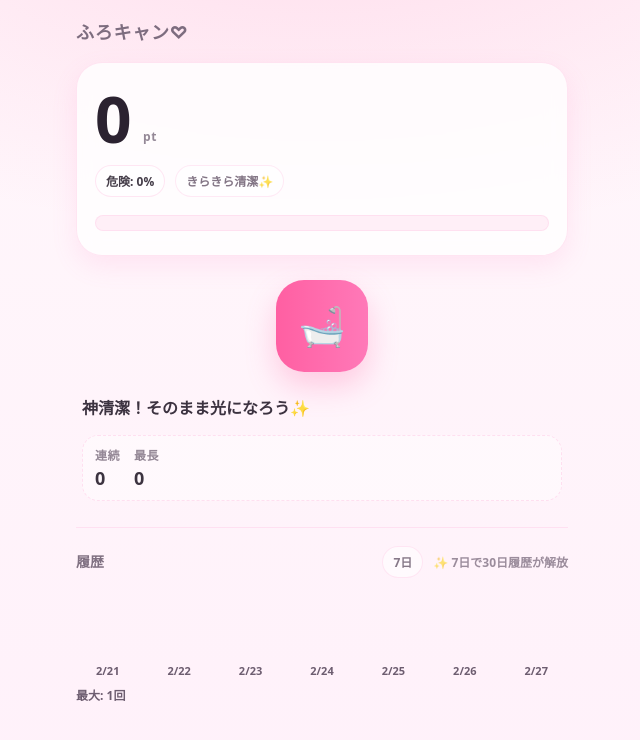
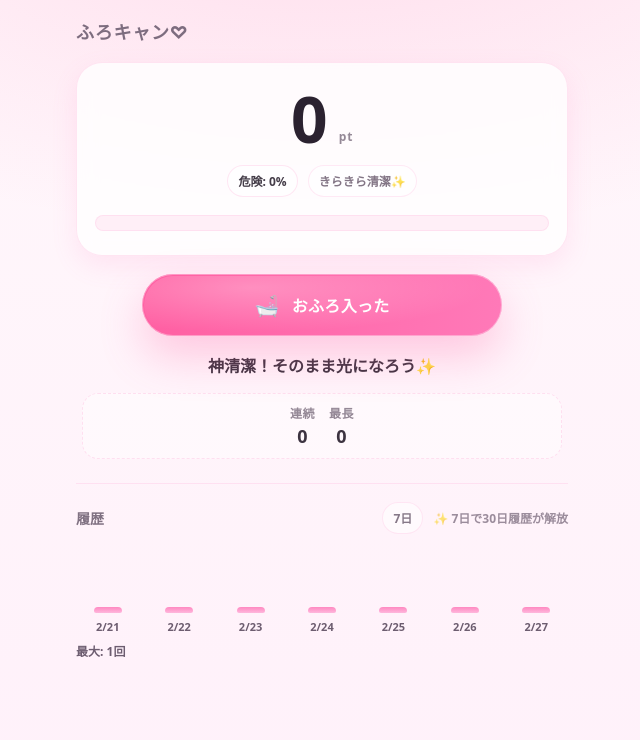
Before and after one commit to skurosawa/chinkasu-pwa, a React (Vite) app: page / in a window 1280 px wide. Shown: the top 740 px of the page, without its empty margins (318-958 px from the left). Built offline with nearby package versions, Linux system fonts and the light colour scheme.

Commit message:
style(ui): emphasize bath CTA with label and align visual hierarchy

```diff
--- a/src/App.css
+++ b/src/App.css
@@ -1,5 +1,4 @@
 :root {
-  /* --- Base palette (keep your current feel) --- */
   --bg0: #fff7fb;
   --bg1: #fff1fa;
 
@@ -16,16 +15,14 @@
   --pink2: #ffa6d4;
   --pink3: #ffd1e8;
 
-  /* --- Shadows (delicate) --- */
+  /* 影を少し繊細に */
   --shadow: 0 10px 26px rgba(255, 105, 180, 0.12);
   --shadow2: 0 6px 14px rgba(17, 24, 39, 0.07);
 
-  /* --- Radius --- */
   --r-xl: 26px;
   --r-lg: 18px;
   --r-md: 16px;
 
-  /* --- Spacing (token-ish) --- */
   --s-1: 6px;
   --s-2: 10px;
   --s-3: 14px;
@@ -114,7 +111,6 @@ body {
 .panelHeader,
 .panelHint,
 .historyBody,
-.historyBar,
 .historyDay,
 .historyMeta,
 .godBadge {
@@ -122,15 +118,17 @@ body {
   user-select: none;
 }
 
-/* ---------- New Layout (App.tsx v0.5.0) ---------- */
+/* ---------- Layout ---------- */
 
 .stage {
   display: flex;
   flex-direction: column;
-  gap: var(--s-5);
+  /* ✅ ボタンを目立たせたいので、hero→cta間を少し詰めて導線を強化 */
+  gap: 18px;
 }
 
-/* --- Top --- */
+/* ---------- Top ---------- */
+
 .top {
   padding-top: env(safe-area-inset-top);
 }
@@ -217,7 +215,8 @@ body {
   color: #b45309;
 }
 
-/* --- Hero (point) --- */
+/* ---------- Hero (主役) ---------- */
+
 .hero {
   padding: var(--s-5) var(--s-4);
   border-radius: var(--r-xl);
@@ -228,12 +227,16 @@ body {
   -webkit-backdrop-filter: blur(10px);
   position: relative;
   z-index: 1;
+
+  /* ✅ 重心を中央に戻す */
+  text-align: center;
 }
 
 .heroNumber {
   display: flex;
   align-items: baseline;
   gap: var(--s-2);
+  justify-content: center; /* ← 左重心解消 */
 }
 
 .heroValue {
@@ -272,12 +275,13 @@ body {
   }
 }
 
-/* meta tags (印刷物っぽく＝押せない) */
+/* meta tags（印刷物っぽく） */
 .heroMeta {
   margin-top: var(--s-3);
   display: flex;
   gap: var(--s-2);
   flex-wrap: wrap;
+  justify-content: center; /* ← 芯を揃える */
 }
 
 .tag {
@@ -307,7 +311,8 @@ body {
   margin-top: var(--s-4);
 }
 
-/* --- Gauge (reuse your existing look) --- */
+/* ---------- Gauge ---------- */
+
 .gauge {
   height: 16px;
   border-radius: 999px;
@@ -330,24 +335,40 @@ body {
   transition: background 0.4s ease, box-shadow 0.4s ease;
 }
 
-/* --- CTA (only button-like thing) --- */
+/* ---------- CTA (唯一の強ボタン) ---------- */
+
 .cta {
   display: flex;
   justify-content: center;
   position: relative;
-  z-index: 1;
+  z-index: 2;
 }
 
+/* ✅ 目立たせる：幅を持たせ、影・立体・視認性を強める */
 .bathCta {
-  width: 92px;
-  height: 92px;
+  display: inline-flex;
+  align-items: center;
+  justify-content: center;
+  gap: 12px;
+
+  min-height: 62px;
+  padding: 16px 26px;
+  width: min(360px, 100%);
+
   border: 0;
-  border-radius: 28px;
+  border-radius: 999px;
+
   font-weight: 900;
+  font-size: 17px;
+  letter-spacing: 0.02em;
   color: #fff;
 
   background: linear-gradient(90deg, var(--pink), #ff79b8);
-  box-shadow: 0 14px 30px rgba(255, 95, 162, 0.28);
+  box-shadow: 0 20px 44px rgba(255, 95, 162, 0.30);
+
+  /* ほんのり縁取りで“ボタン”を強化 */
+  outline: 1px solid rgba(255, 255, 255, 0.35);
+  outline-offset: -1px;
 
   transform: translateY(0);
   transition: transform 0.12s ease, filter 0.12s ease, box-shadow 0.2s ease;
@@ -355,18 +376,29 @@ body {
   -webkit-tap-highlight-color: transparent;
   touch-action: manipulation;
   cursor: pointer;
+
+  position: relative;
 }
 
-.bathEmoji {
-  font-size: 38px;
-  line-height: 1;
-  display: inline-block;
-  transform: translateY(1px);
+/* ふわっと光の膜（押せる主役感） */
+.bathCta::before {
+  content: "";
+  position: absolute;
+  inset: 2px;
+  border-radius: 999px;
+  background: radial-gradient(
+    120% 140% at 30% 20%,
+    rgba(255, 255, 255, 0.35),
+    transparent 55%
+  );
+  opacity: 0.75;
+  pointer-events: none;
 }
 
 .bathCta:active {
   transform: translateY(1px) scale(0.99);
   filter: brightness(0.98);
+  box-shadow: 0 14px 28px rgba(255, 95, 162, 0.26);
 }
 
 .bathCta:focus-visible {
@@ -374,12 +406,23 @@ body {
   outline-offset: 4px;
 }
 
-/* --- Notes (taunt + stats) --- */
+.bathEmoji {
+  font-size: 20px;
+  line-height: 1;
+  transform: translateY(1px);
+}
+
+.bathLabel {
+  font-size: 16px;
+}
+
+/* ---------- Notes（芯を揃える） ---------- */
+
 .notes {
   position: relative;
   z-index: 1;
   padding: 0 6px;
-  text-align: left;
+  text-align: center; /* ← 中央基準に統一して“芯”を作る */
 }
 
 .tauntLine {
@@ -401,7 +444,7 @@ body {
 
   display: flex;
   gap: 14px;
-  justify-content: flex-start;
+  justify-content: center; /* ← 中央寄せ */
   flex-wrap: wrap;
 
   color: rgba(107, 91, 110, 0.86);
@@ -421,9 +464,10 @@ body {
   color: rgba(43, 34, 48, 0.92);
 }
 
-/* --- History panel (separate + non-interactive) --- */
+/* ---------- History panel ---------- */
+
 .historyPanel {
-  margin-top: 2px;
+  margin-top: 6px;
   padding-top: var(--s-4);
   border-top: 1px solid rgba(255, 105, 180, 0.14);
   position: relative;
@@ -432,7 +476,7 @@ body {
 
 .panelHeader {
   display: flex;
-  align-items: baseline;
+  align-items: center;
   justify-content: space-between;
   gap: 12px;
   margin-bottom: 10px;
@@ -445,15 +489,16 @@ body {
   color: rgba(107, 91, 110, 0.86);
 }
 
+/* ✅ 右側に“固める”ことで視線が散らない */
 .panelHint {
   display: flex;
   align-items: center;
   justify-content: flex-end;
   gap: 10px;
   white-space: nowrap;
+  text-align: right;
 }
 
-/* 既存の pill / lock を流用（押せない見た目維持） */
 .historyPill {
   display: inline-flex;
   align-items: center;
@@ -558,7 +603,6 @@ body {
   cursor: default !important;
 }
 
-/* --- History bars (reuse) --- */
 .historyBars {
   display: flex;
   align-items: flex-end;
@@ -595,6 +639,9 @@ body {
   background: linear-gradient(180deg, #ff7dbb, #ffb2da);
   border-radius: 8px 8px 4px 4px;
   transition: height 0.2s ease;
+
+  /* ✅ 0回の日でも存在感を“薄く” */
+  opacity: 0.92;
 }
 
 .historyDay {
@@ -740,14 +787,3 @@ body {
     animation: none;
   }
 }
-
-/* ---------- Backward-compat (in case old classes remain somewhere) ---------- */
-/* 旧DOMが残っても “押せそう” が出ないように */
-.card,
-.badge,
-.taunt,
-.stats,
-.history {
-  cursor: default;
-  user-select: none;
-}
--- a/src/App.tsx
+++ b/src/App.tsx
@@ -141,7 +141,6 @@ export default function App() {
 
     const diff = diffDaysByDayKey(todayKey, lastBathDay)
     if (diff !== null && diff >= 2) {
-      // 連続は途切れた（今日はまだ押してないので 0 表示が自然）
       setCleanStreak(0)
       safeSet('currentCleanStreak', '0')
     }
@@ -260,13 +259,8 @@ export default function App() {
     const diff = lastBathDay ? diffDaysByDayKey(todayKey, lastBathDay) : null
 
     let next = 1
-    if (diff === 1) {
-      // 昨日も押してる＝連続
-      next = cleanStreak + 1
-    } else {
-      // 一昨日以前 or 不明＝途切れたので1から
-      next = 1
-    }
+    if (diff === 1) next = cleanStreak + 1
+    else next = 1
 
     const nextBest = Math.max(bestClean, next)
 
@@ -291,7 +285,6 @@ export default function App() {
       const key = d.toLocaleDateString('ja-JP', { timeZone: 'Asia/Tokyo' })
       const count = events.filter((e) => e.dayKey === key).length
       const label = key.slice(5) // "MM/DD"
-
       days.push({ key, label, count })
     }
 
@@ -299,8 +292,9 @@ export default function App() {
     const maxHeight = 72
 
     const items = days.map((d) => {
+      // ✅ 空白の日も“うっすら存在”させて、右端1本の悪目立ちを軽減
       const height =
-        d.count === 0 ? 0 : Math.max(8, Math.round((d.count / max) * maxHeight))
+        d.count === 0 ? 6 : Math.max(10, Math.round((d.count / max) * maxHeight))
       return { ...d, height }
     })
 
@@ -320,26 +314,26 @@ export default function App() {
 
   return (
     <div className={`app ${isDanger ? 'dangerMode' : ''}`}>
-      {/* --- Top --- */}
       <header className="top">
         <div className="brand">
           <h1 className="brandTitle">ふろキャン♡</h1>
 
-          {/* 神清潔バッジ（押せない刻印） */}
           <div className="badgeStamp" aria-label="神清潔">
             {isGodClean ? (
               <span className={`godBadge godBadge--${cleanTier.key}`}>
                 {cleanTier.badge} {cleanTier.label}
               </span>
             ) : (
-              <span className="godBadge godBadge--none"> </span>
+              <span className="godBadge godBadge--none" aria-hidden="true">
+                {' '}
+              </span>
             )}
           </div>
         </div>
       </header>
 
       <main className="stage">
-        {/* --- Hero (主役：point) --- */}
+        {/* 主役：point */}
         <section className="hero" aria-label="現在のポイント">
           <div className="heroNumber">
             <span className={`heroValue ${countPulse ? 'pulse' : ''}`}>{point}</span>
@@ -361,20 +355,19 @@ export default function App() {
               <div className={gaugeFillClass} style={{ width: `${dangerPercent}%` }} />
             </div>
           </div>
-
-          {/* 旧カードの説明文は削除（“時間でふえる”など） */}
         </section>
 
-        {/* --- CTA (🛁 only) --- */}
+        {/* 準主役：🛁ボタン（目立たせる） */}
         <div className="cta">
-          <button className="bathCta" onClick={onBathReset} aria-label="おふろでリセット">
+          <button className="bathCta" onClick={onBathReset} aria-label="おふろ入った">
             <span className="bathEmoji" aria-hidden="true">
               🛁
             </span>
+            <span className="bathLabel">おふろ入った</span>
           </button>
         </div>
 
-        {/* --- Notes (taunt + stats) --- */}
+        {/* 補助：taunt / stats（芯を揃える） */}
         <section className="notes" aria-label="メッセージと統計">
           <p className="tauntLine">{taunt()}</p>
 
@@ -390,7 +383,7 @@ export default function App() {
           </dl>
         </section>
 
-        {/* --- History (別セクション・軽く) --- */}
+        {/* 履歴：別セクション */}
         <section className="historyPanel" aria-label="履歴">
           <div className="panelHeader">
             <h2 className="panelTitle">履歴</h2>
```
